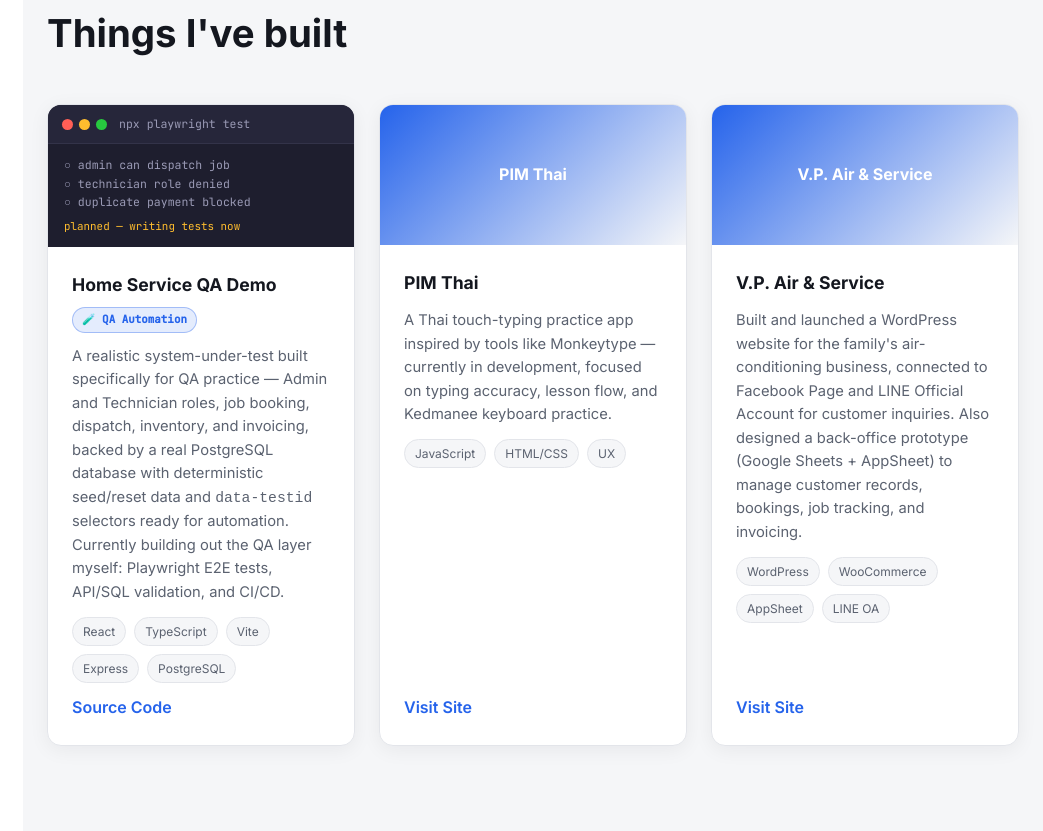
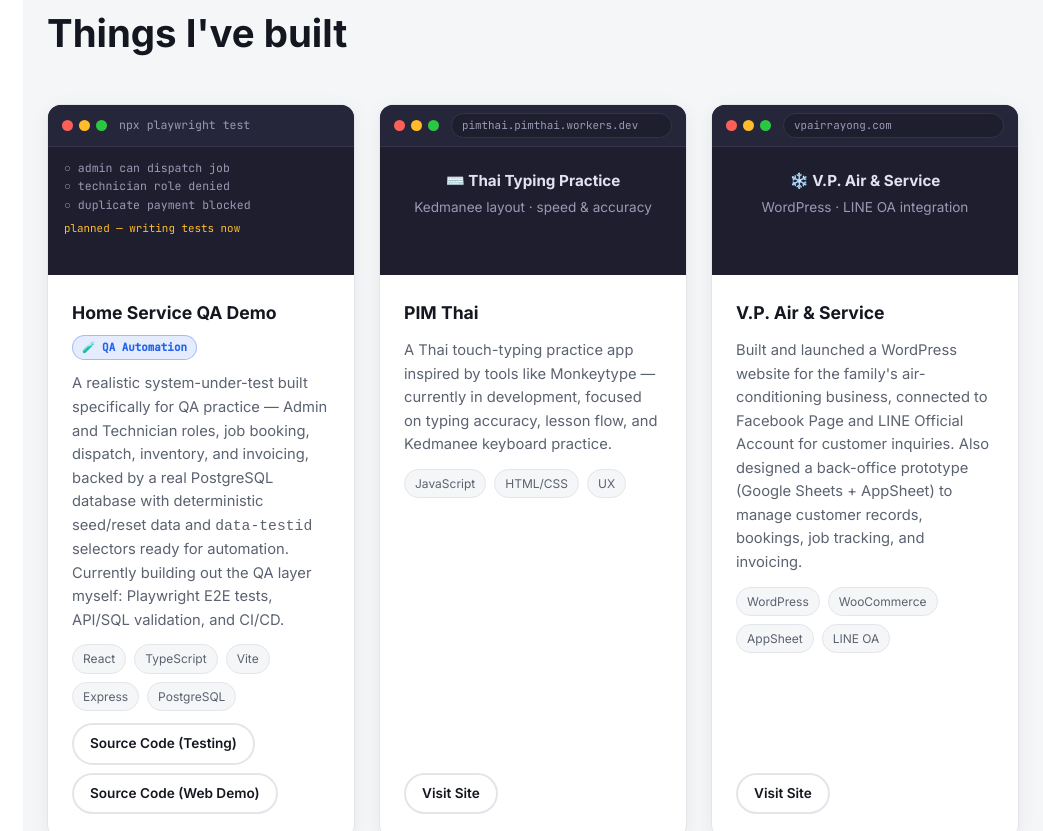
Before and after one commit to toyattapon/toyattapon.github.io, a plain HTML site: page index.html in a window 1280 px wide. Shown: the part 3326-4157 px from the top of the page, without its empty margins (237-1280 px from the left). Drawn offline with Linux system fonts and the light colour scheme; a web font is replaced by a local one.

Commit message:
equalize project card frame heights, use pill buttons for project links

```diff
--- a/css/style.css
+++ b/css/style.css
@@ -536,6 +536,11 @@ ul { list-style: none; }
   box-shadow: var(--shadow);
   display: flex;
   flex-direction: column;
+  transition: border-color 0.2s ease, transform 0.2s ease;
+}
+.project-card:hover {
+  border-color: var(--accent);
+  transform: translateY(-3px);
 }
 
 .project-thumb {
@@ -576,8 +581,7 @@ ul { list-style: none; }
 /* --- Project thumb แบบ terminal ปลอม: ใช้แทน gradient thumb ปกติ สำหรับโปรเจกต์ QA automation
    โทนเดียวกับกล่องโค้ด toy.js ใน About (พื้นเข้ม fix สี ไม่ผูกกับ --bg) --- */
 .project-thumb-terminal {
-  height: auto;
-  min-height: 140px;
+  height: 170px; /* fix ตายตัว ให้เท่ากับ .project-thumb-browser เป๊ะ ไม่ปล่อยตามเนื้อหา */
   background: #1e1e2e;
   color: #e2e2f0;
   display: block;
@@ -590,7 +594,8 @@ ul { list-style: none; }
   display: flex;
   align-items: center;
   gap: 6px;
-  padding: 10px 14px;
+  height: 42px; /* fix สูงตายตัว ให้เท่ากับ .browser-header เป๊ะ ไม่ว่าเนื้อหาข้างในจะสูงแค่ไหน */
+  padding: 0 14px;
   background: #26263a;
   border-bottom: 1px solid #333349;
 }
@@ -618,8 +623,66 @@ ul { list-style: none; }
   font-size: 0.68rem;
 }
 
-.project-links { display: flex; gap: 16px; margin-top: auto; font-weight: 600; }
-.project-links a { color: var(--accent); }
+/* --- Project thumb แบบ browser ปลอม: สำหรับโปรเจกต์ที่ deploy จริงแล้ว
+   ใช้โทนเข้มเดียวกับ terminal เสมอ (ไม่ผูกกับ --bg/--text) ให้ดูสวย/เด่นสม่ำเสมอกันทุกการ์ด
+   ไม่ว่าเว็บจะเป็น light หรือ dark theme — ต่างจาก terminal แค่ตรงเนื้อหาข้างใน (ไอคอน+ชื่อ แทน checklist) --- */
+.project-thumb-browser {
+  height: 170px; /* fix ตายตัว ให้เท่ากับ .project-thumb-terminal เป๊ะ */
+  background: #1e1e2e;
+  color: #e2e2f0;
+  display: block;
+  text-align: left;
+  padding: 0;
+  font-weight: 400;
+}
+
+.browser-header {
+  display: flex;
+  align-items: center;
+  gap: 6px;
+  height: 42px; /* fix สูงตายตัว ให้เท่ากับ .terminal-header เป๊ะ */
+  padding: 0 14px;
+  background: #26263a;
+  border-bottom: 1px solid #333349;
+}
+
+.browser-url {
+  margin-left: 6px;
+  flex: 1;
+  font-family: var(--font-mono);
+  font-size: 0.68rem;
+  color: #9a9ab5;
+  background: #1e1e2e;
+  border: 1px solid #333349;
+  border-radius: 999px;
+  padding: 3px 10px;
+  overflow: hidden;
+  text-overflow: ellipsis;
+  white-space: nowrap;
+}
+
+.browser-body {
+  padding: 22px 16px;
+  display: flex;
+  flex-direction: column;
+  align-items: center;
+  justify-content: center;
+  min-height: 88px;
+  text-align: center;
+  gap: 4px;
+}
+
+.browser-line { margin: 0; font-size: 0.85rem; color: #9a9ab5; }
+.browser-line:first-child { font-weight: 700; color: #e2e2f0; font-size: 0.95rem; }
+
+/* ปุ่มใช้ .btn .btn-outline .btn-sm (คอมโพเนนต์เดียวกับ Get in touch / GitHub / LinkedIn ทั้งเว็บ)
+   flex-wrap กันปุ่มยาว (เช่น "Source Code (Testing)") ตัดคำแปลกๆ — ขึ้นแถวใหม่แทน */
+.project-links {
+  display: flex;
+  flex-wrap: wrap;
+  gap: 8px;
+  margin-top: auto;
+}
 
 /* --- Contact --- */
 .contact-inner { text-align: center; max-width: 560px; }
--- a/index.html
+++ b/index.html
@@ -315,16 +315,28 @@
               <ul class="tag-list tag-list-sm">
                 <li>React</li><li>TypeScript</li><li>Vite</li><li>Express</li><li>PostgreSQL</li>
               </ul>
-              <!-- TODO: ใส่ลิงก์ GitHub repo จริง (ตัด Live Demo ออก เพราะ recruiter สาย QA
-                   อยากเห็น "สกิลการทดสอบ" มากกว่าอยากเล่นแอปจริง — ดู code/test แทน) -->
               <div class="project-links">
-                <a href="#" target="_blank" rel="noopener">Source Code</a>
+                <a href="https://github.com/toyattapon/home-service-e2e-tests" class="btn btn-outline btn-sm" target="_blank" rel="noopener">Source Code (Testing)</a>
+                <a href="https://github.com/toyattapon/home-service-qa-demo" class="btn btn-outline btn-sm" target="_blank" rel="noopener">Source Code (Web Demo)</a>
               </div>
             </div>
           </article>
 
           <article class="project-card">
-            <div class="project-thumb">PIM Thai</div>
+            <!-- กรอบ browser ปลอม: ใช้ pattern จุด 3 สีเดียวกับ About/Home Service แต่โทนอิงธีมเว็บ (light/dark)
+                 เพราะเป็น "เว็บที่ deploy จริง" ต่างจาก terminal ที่แทนงาน QA/testing -->
+            <div class="project-thumb project-thumb-browser">
+              <div class="browser-header">
+                <span class="about-code-dot dot-red"></span>
+                <span class="about-code-dot dot-yellow"></span>
+                <span class="about-code-dot dot-green"></span>
+                <span class="browser-url">pimthai.pimthai.workers.dev</span>
+              </div>
+              <div class="browser-body">
+                <p class="browser-line">⌨️ Thai Typing Practice</p>
+                <p class="browser-line">Kedmanee layout · speed &amp; accuracy</p>
+              </div>
+            </div>
             <div class="project-body">
               <h3>PIM Thai</h3>
               <p data-i18n="proj.pimThai">
@@ -335,13 +347,24 @@
                 <li>JavaScript</li><li>HTML/CSS</li><li>UX</li>
               </ul>
               <div class="project-links">
-                <a href="https://pimthai.pimthai.workers.dev/" target="_blank" rel="noopener">Visit Site</a>
+                <a href="https://pimthai.pimthai.workers.dev/" class="btn btn-outline btn-sm" target="_blank" rel="noopener">Visit Site</a>
               </div>
             </div>
           </article>
 
           <article class="project-card">
-            <div class="project-thumb">V.P. Air &amp; Service</div>
+            <div class="project-thumb project-thumb-browser">
+              <div class="browser-header">
+                <span class="about-code-dot dot-red"></span>
+                <span class="about-code-dot dot-yellow"></span>
+                <span class="about-code-dot dot-green"></span>
+                <span class="browser-url">vpairrayong.com</span>
+              </div>
+              <div class="browser-body">
+                <p class="browser-line">❄️ V.P. Air &amp; Service</p>
+                <p class="browser-line">WordPress · LINE OA integration</p>
+              </div>
+            </div>
             <div class="project-body">
               <h3>V.P. Air &amp; Service</h3>
               <p data-i18n="proj.vpAir">
@@ -354,7 +377,7 @@
                 <li>WordPress</li><li>WooCommerce</li><li>AppSheet</li><li>LINE OA</li>
               </ul>
               <div class="project-links">
-                <a href="https://vpairrayong.com/" target="_blank" rel="noopener">Visit Site</a>
+                <a href="https://vpairrayong.com/" class="btn btn-outline btn-sm" target="_blank" rel="noopener">Visit Site</a>
               </div>
             </div>
           </article>
```
